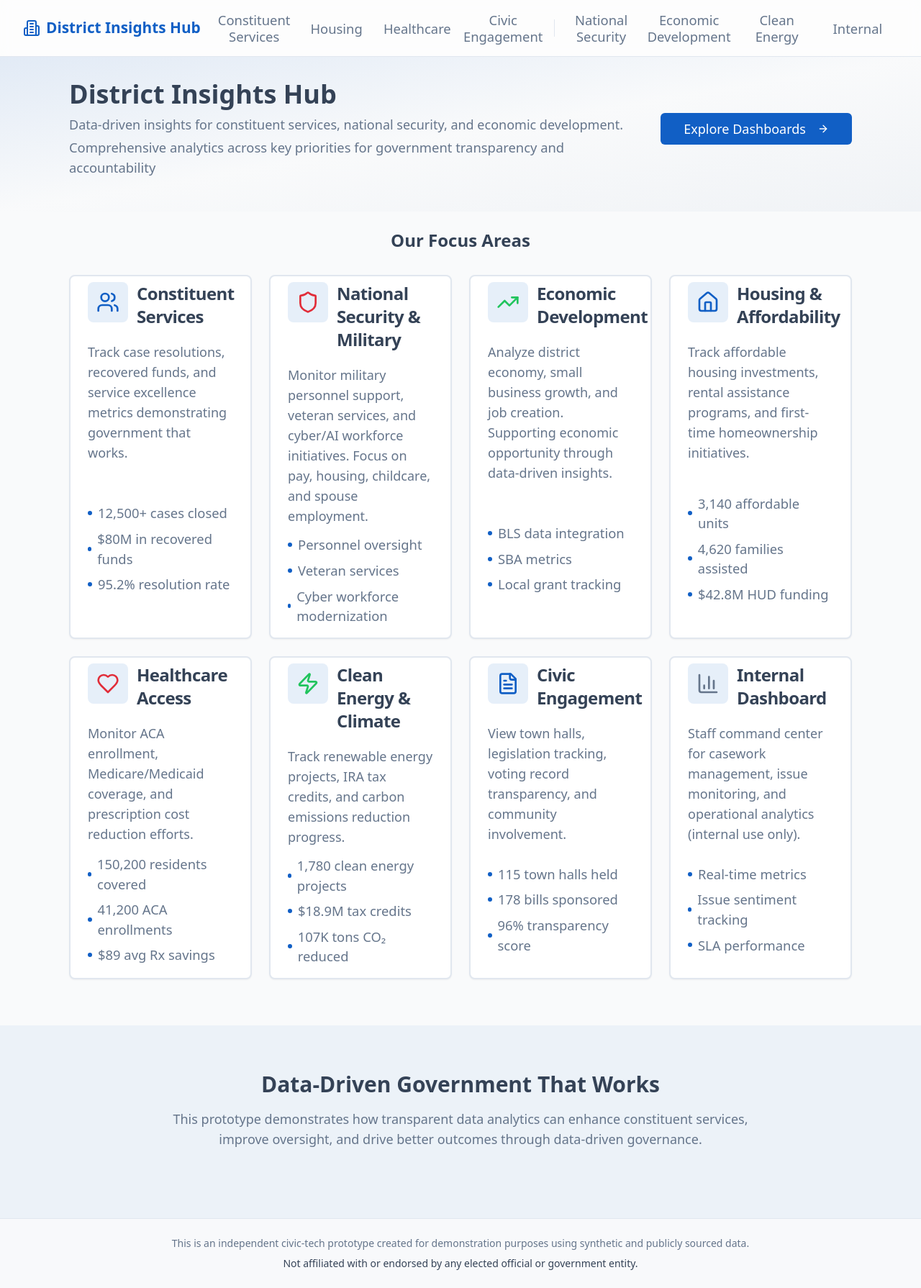
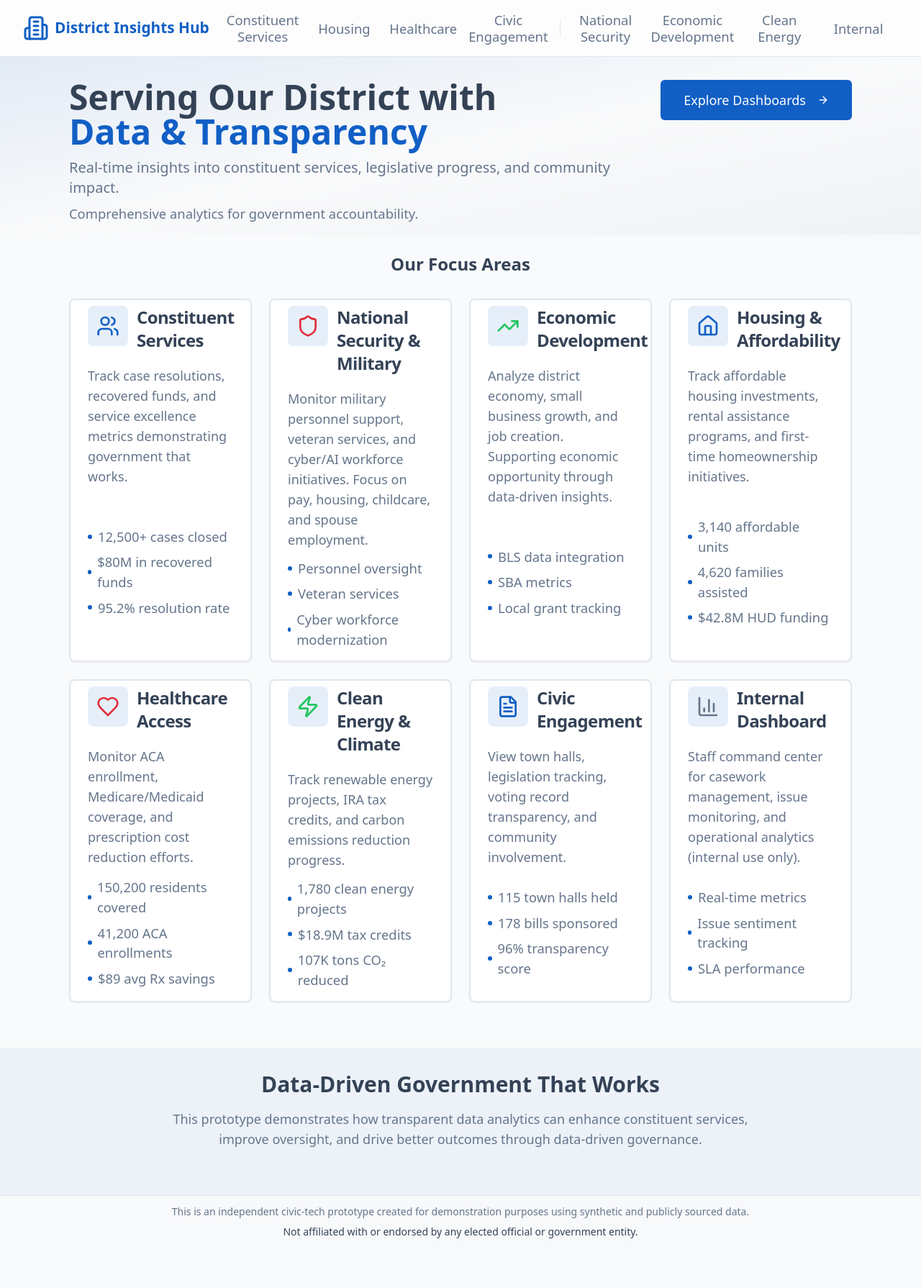
Before and after one commit to dmitrydolnikov/district-insights-hub, a React (Vite) app: page / in a window 1280 px wide. Shown: the whole page at 72% size. After the commit the page ends 1734 px from the top, so only its background shows below. Built offline with nearby package versions, Linux system fonts and the light colour scheme; the HTML template or start-up script is replaced by a standard one.

Commit message:
formatting 3

```diff
--- a/src/components/Footer.tsx
+++ b/src/components/Footer.tsx
@@ -1,7 +1,7 @@
 const Footer = () => {
   return (
     <footer className="mt-auto border-t bg-muted/30">
-      <div className="container max-w-7xl mx-auto py-6 px-4">
+      <div className="container max-w-7xl mx-auto py-3 px-4">
         <div className="text-center space-y-2">
           <p className="text-sm text-muted-foreground">
             This is an independent civic-tech prototype created for demonstration purposes using synthetic and publicly sourced data.
--- a/src/components/Header.tsx
+++ b/src/components/Header.tsx
@@ -42,7 +42,7 @@ const Header = () => {
     <header className="sticky top-0 z-50 w-full border-b bg-card/95 backdrop-blur supports-[backdrop-filter]:bg-card/60">
       <div className="container flex py-1 md:py-2 items-center gap-2 md:gap-4">
         <Link to="/" className="flex items-center gap-2 font-semibold text-primary whitespace-normal">
-          <Building2 className="h-6 w-6 flex-shrink-0" />
+          <Building2 className="h-9 w-9 flex-shrink-0" />
           <span className="hidden sm:inline text-[1.3rem]">District Insights Hub</span>
         </Link>
 
--- a/src/pages/Index.tsx
+++ b/src/pages/Index.tsx
@@ -77,22 +77,23 @@ const Index = () => {
       <Header />
 
       {/* Hero Section */}
-      <section className="relative pt-8 pb-6 px-4 bg-gradient-to-br from-primary/10 via-background to-secondary/20">
+      <section className="relative pt-8 pb-2 px-4 bg-gradient-to-br from-primary/10 via-background to-secondary/20">
         <div className="container max-w-6xl mx-auto">
-          <div className="flex flex-col md:flex-row md:items-center md:justify-between gap-4 mb-6">
+          <div className="flex flex-col md:flex-row md:items-start md:justify-between gap-4 mb-2">
             <div className="flex-1">
-              <h1 className="text-3xl md:text-4xl font-bold text-foreground mb-2">
-                District Insights Hub
+              <h1 className="text-4xl md:text-5xl font-bold text-foreground mb-3 leading-tight">
+                Serving Our District with <br className="hidden md:block" />
+                <span className="text-primary">Data & Transparency</span>
               </h1>
-              <p className="text-base md:text-lg text-muted-foreground mb-1">
-                Data-driven insights for constituent services, national security, and economic development.
+              <p className="text-lg md:text-xl text-muted-foreground mb-2">
+                Real-time insights into constituent services, legislative progress, and community impact.
               </p>
               <p className="text-[1.15rem] text-muted-foreground">
-                Comprehensive analytics across key priorities for government transparency and accountability
+                Comprehensive analytics for government accountability.
               </p>
             </div>
-            <div className="flex-shrink-0">
-              <Button size="lg" className="text-lg" asChild>
+            <div className="flex-shrink-0 mt-4 md:mt-0">
+              <Button size="lg" className="text-lg h-14 px-8" asChild>
                 <Link to="/constituent-services">
                   Explore Dashboards <ArrowRight className="ml-2 h-5 w-5" />
                 </Link>
@@ -140,7 +141,7 @@ const Index = () => {
       </section>
 
       {/* CTA Section */}
-      <section className="py-16 px-4 bg-primary/5">
+      <section className="py-8 px-4 bg-primary/5">
         <div className="container max-w-4xl mx-auto text-center">
           <h2 className="text-3xl font-bold text-foreground mb-4">
             Data-Driven Government That Works
```
